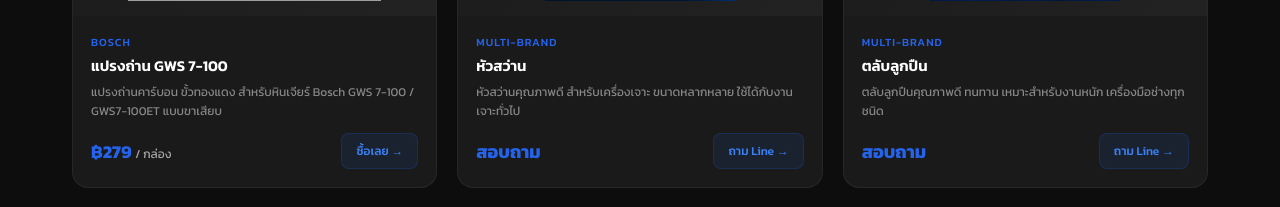
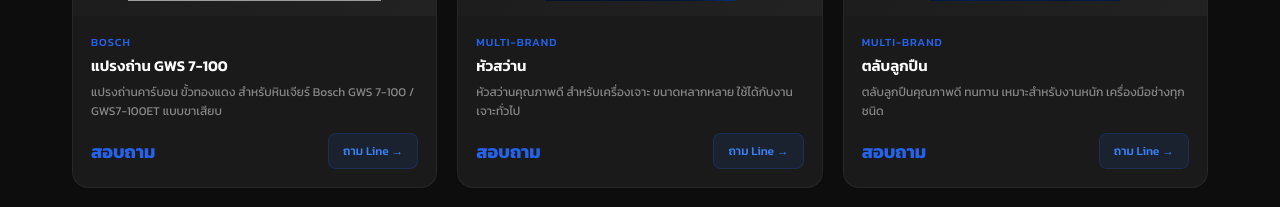
Before and after one commit to TheWhitecat-DSGN/vtn-tools-website, a website: page index.html in a window 1280 px wide. Shown: the part 1200-1407 px from the top of the page. Drawn offline with Linux system fonts and the light colour scheme; grey boxes are pictures that could not be loaded.

Commit message:
Change brush price to inquire

```diff
--- a/index.html
+++ b/index.html
@@ -271,8 +271,8 @@ a.nav-links{color:rgba(255,255,255,.6);transition:.2s}
 <div class="product-name">แปรงถ่าน GWS 7-100</div>
 <div class="product-desc">แปรงถ่านคาร์บอน ขั้วทองแดง สำหรับหินเจียร์ Bosch GWS 7-100 / GWS7-100ET แบบขาเสียบ</div>
 <div class="product-footer">
-<div class="product-price">฿279 <small>/ กล่อง</small></div>
-<a href="https://shopee.co.th/shop/1684979116" target="_blank" class="product-action">ซื้อเลย →</a>
+<div class="product-price">สอบถาม</div>
+<a href="https://line.me/ti/p/0625646351" target="_blank" class="product-action">ถาม Line →</a>
 </div>
 </div>
 </div>
```
